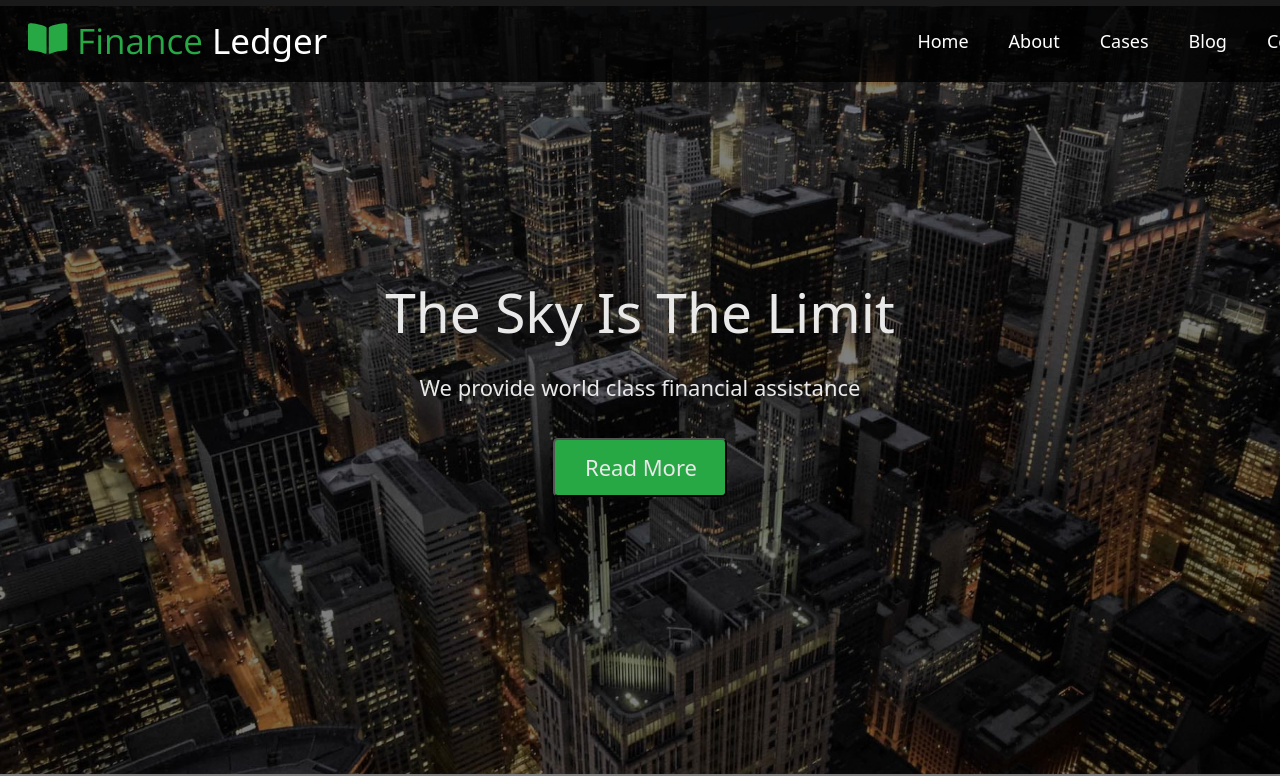
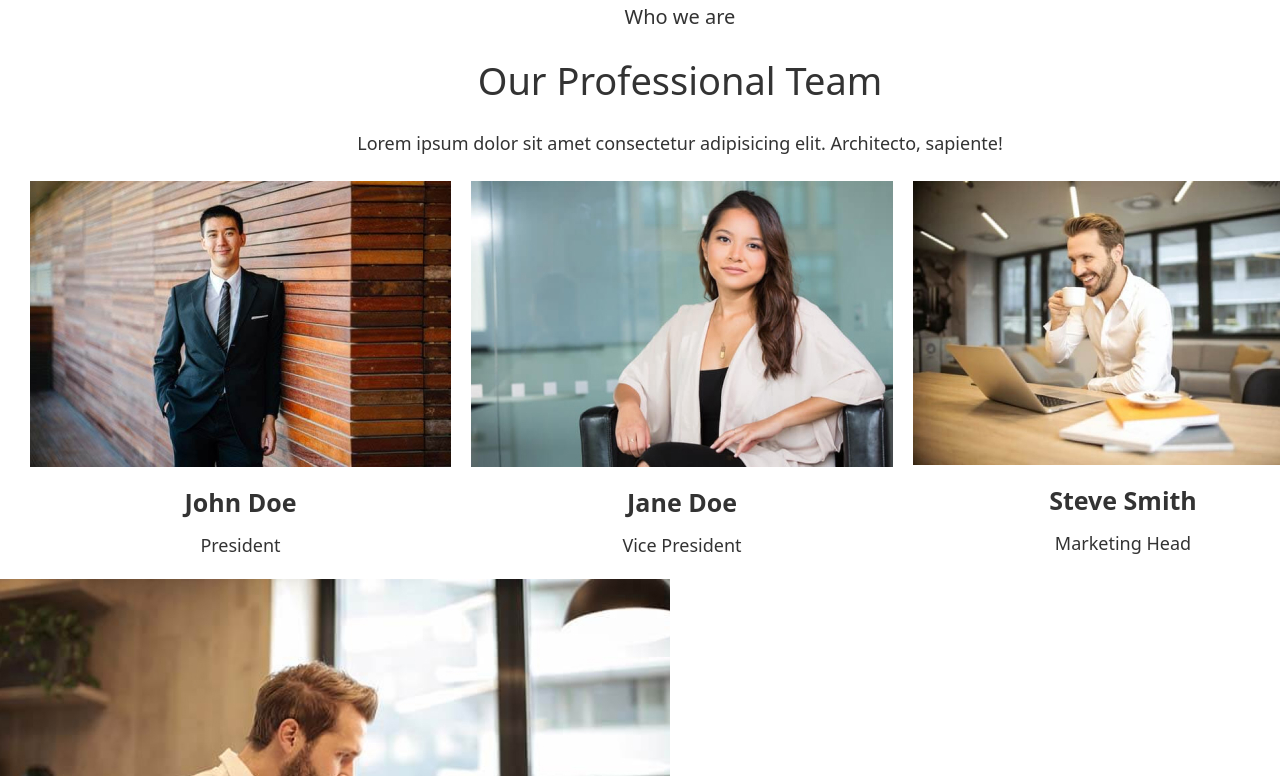
Before and after one commit to kashirin-olexsandr/blended-90-7-8, a plain HTML site: page index.html in a window 1280 px wide. Shown: the top 776 px of the page. Drawn offline with nearby package versions, Linux system fonts and the light colour scheme.

Commit message:
styles section team

```diff
--- a/css/styles.css
+++ b/css/styles.css
@@ -1,12 +1,19 @@
 :root {
   --color-white: #fff;
   --color-green: #28a745;
+  --color-text: #333333;
 }
 
 body {
   font-family: "Open sans", sans-serif;
   font-weight: 400;
   font-size: 18px;
+}
+
+*,
+::after,
+::before {
+  box-sizing: border-box;
 }
 
 p,
@@ -23,6 +30,10 @@ ul,
 ol {
   margin: 0;
   padding: 0;
+}
+
+img {
+  display: block;
 }
 
 .h2 {
@@ -189,3 +200,77 @@ ol {
   border-radius: 5px;
   padding: 9px 28px 10px 30px;
 }
+.team {
+  text-align: center;
+}
+.team .container {
+  padding: 0 30px;
+}
+.team-subtitle {
+  font-size: 20px;
+  line-height: 1.65;
+  color: var(--color-text);
+  margin-bottom: 24px;
+}
+.team-title {
+  font-weight: 300;
+  font-size: 38px;
+  line-height: 1.26;
+  color: var(--color-text);
+  margin-bottom: 24px;
+}
+.team-text {
+  font-size: 18px;
+  line-height: 1.56;
+  color: var(--color-text);
+  margin-bottom: 24px;
+}
+.team-list {
+  display: flex;
+  gap: 20px;
+}
+.list {
+}
+.team-list-item {
+  flex-basis: calc((100% - 40px) / 3);
+}
+.team-item-wrap {
+  padding: 20px 0;
+}
+.team-item-title {
+  font-size: 25px;
+  line-height: 1.27;
+  color: var(--color-text);
+  margin-bottom: 12px;
+}
+.team-item-text {
+  font-size: 18px;
+  line-height: 1.56;
+  color: var(--color-text);
+}
+.team-img-wrap {
+  position: relative;
+  scale: 1;
+  transition: scale 250ms linear;
+}
+
+.team-img-wrap .overlay {
+  position: absolute;
+  top: 0;
+  left: 0;
+  width: 100%;
+  height: 100%;
+  background: linear-gradient(0deg, rgba(0, 0, 0, 0.6), rgba(0, 0, 0, 0.6));
+  opacity: 0;
+  visibility: hidden;
+  transition: opacity 250ms linear, visibility 250ms linear;
+}
+
+.team-img-wrap:hover .overlay {
+  opacity: 1;
+  visibility: visible;
+}
+
+.team-img-wrap:hover {
+  scale: 1.03;
+}
--- a/index.html
+++ b/index.html
@@ -17,7 +17,7 @@
   </head>
 
   <body>
-    <header class="header">
+    <!-- <header class="header">
       <div class="container">
         <a class="logo link" href="./index.html"
           ><img class="logo-image" src="./images/logo.svg" alt="" />
@@ -35,10 +35,10 @@
           </ul>
         </nav>
       </div>
-    </header>
+    </header> -->
     <main>
       <!-- hero -->
-      <section class="hero">
+      <!-- <section class="hero">
         <div class="hero-container">
           <h1 class="hero-title">The Sky Is The Limit</h1>
           <p class="hero-text">We provide world class financial assistance</p>
@@ -52,18 +52,20 @@
           </div>
           <div class="about-content about-block">
             <p class="about-content__subtitle">What you are looking for</p>
-            <h2 class="about-content__title h2">We provide bespoke solutions</h2>
+            <h2 class="about-content__title h2">
+              We provide bespoke solutions
+            </h2>
             <p class="about-content__text">
-              Lorem ipsum dolor, sit amet consectetur adipisicing elit. Voluptate,
-              ipsum dignissimos quae laudantium asperiores nam aliquid impedit
-              harum illum dolore explicabo ab dolores itaque rerum temporibus
-              doloribus iste maiores deleniti?
+              Lorem ipsum dolor, sit amet consectetur adipisicing elit.
+              Voluptate, ipsum dignissimos quae laudantium asperiores nam
+              aliquid impedit harum illum dolore explicabo ab dolores itaque
+              rerum temporibus doloribus iste maiores deleniti?
             </p>
             <button type="button">Read More</button>
           </div>
         </div>
-      </section>
-      <section>
+      </section> -->
+      <!-- <section>
         <p>This is what we do</p>
         <h2>Business Cases</h2>
         <p>
@@ -96,31 +98,57 @@
           <a href="">Read Our Blog</a>
         </div>
         <img src="images/coffe.jpg" alt="coffe" />
-      </section>
-      <section>
-        <p>Who we are</p>
-        <h2>Our Professional Team</h2>
-        <p>
+      </section> -->
+      <section class="team">
+        <div class="container">
+          <p class="team-subtitle">Who we are</p>
+          <h2 class="team-title">Our Professional Team</h2>
+          <p class="team-text">
             Lorem ipsum dolor sit amet consectetur adipisicing elit. Architecto,
             sapiente!
           </p>
-        <ul>
-          <li>
-            <img src="./images/image_section3/Rectangle-1.jpg" alt="man" />
-            <h3>John Doe</h3>
-            <p>President</p>
+          <ul class="team-list list">
+            <li class="team-list-item">
+              <div class="team-img-wrap">
+                <img
+                  class="team-img"
+                  src="./images/image_section3/Rectangle-1.jpg"
+                  alt="man" />
+                <div class="overlay"></div>
+              </div>
+              <div class="team-item-wrap">
+                <h3 class="team-item-title">John Doe</h3>
+                <p class="team-item-text">President</p>
+              </div>
             </li>
-          <li>
-            <img src="./images/image_section3/Rectangl-2.jpg" alt="woman" />
-            <h3>Jane Doe</h3>
-            <p>Vice President</p>
+            <li class="team-list-item">
+              <div class="team-img-wrap">
+                <img
+                  class="team-img"
+                  src="./images/image_section3/Rectangl-2.jpg"
+                  alt="woman" />
+                <div class="overlay"></div>
+              </div>
+              <div class="team-item-wrap">
+                <h3 class="team-item-title">Jane Doe</h3>
+                <p class="team-item-text">Vice President</p>
+              </div>
             </li>
-          <li>
-            <img src="./images/image_section3/Rectangle-3.jpg" alt="barista" />
-            <h3>Steve Smith</h3>
-            <p>Marketing Head</p>
+            <li class="team-list-item">
+              <div class="team-img-wrap">
+                <img
+                  class="team-img"
+                  src="./images/image_section3/Rectangle-3.jpg"
+                  alt="barista" />
+                <div class="overlay"></div>
+              </div>
+              <div class="team-item-wrap">
+                <h3 class="team-item-title">Steve Smith</h3>
+                <p class="team-item-text">Marketing Head</p>
+              </div>
             </li>
           </ul>
+        </div>
       </section>
       <section class="callback">
         <img src="./images/man.jpg" alt="man with phone" />
```
Lines whose indentation alone changed are shown as unchanged.
